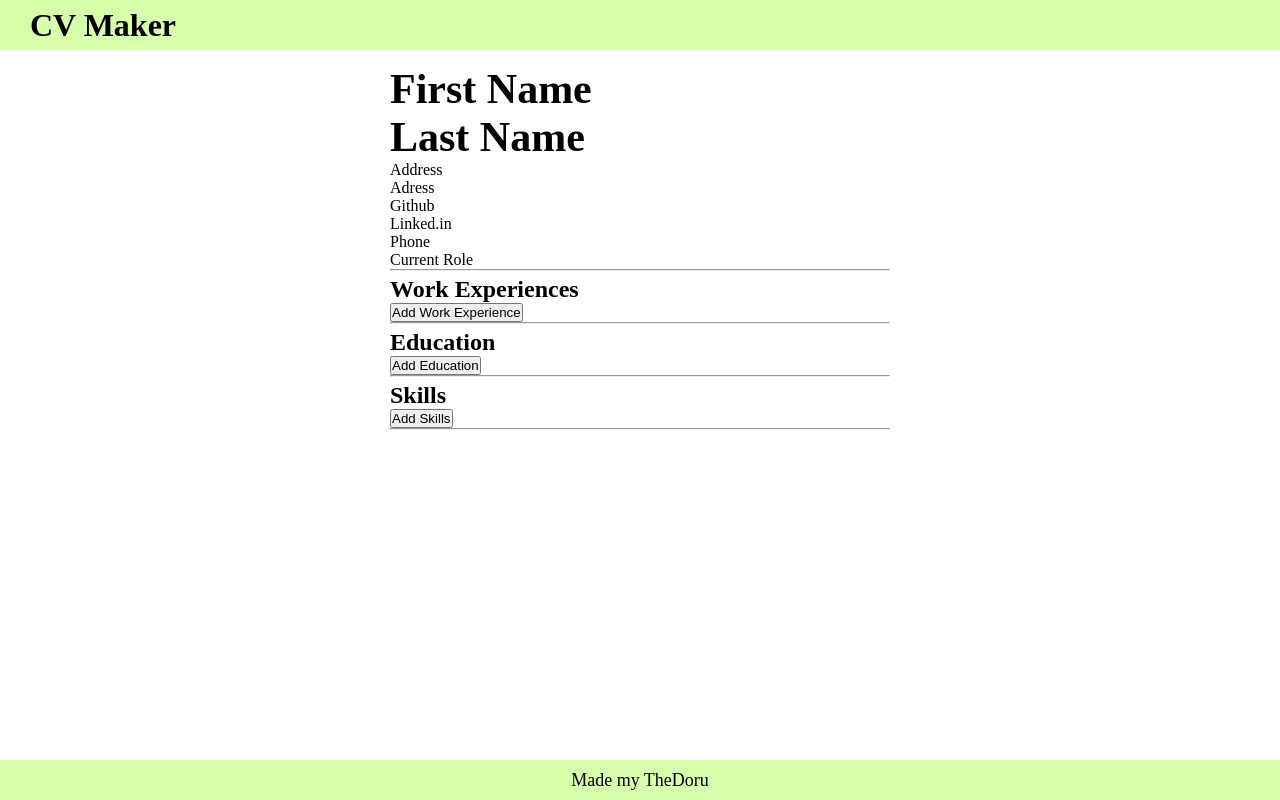
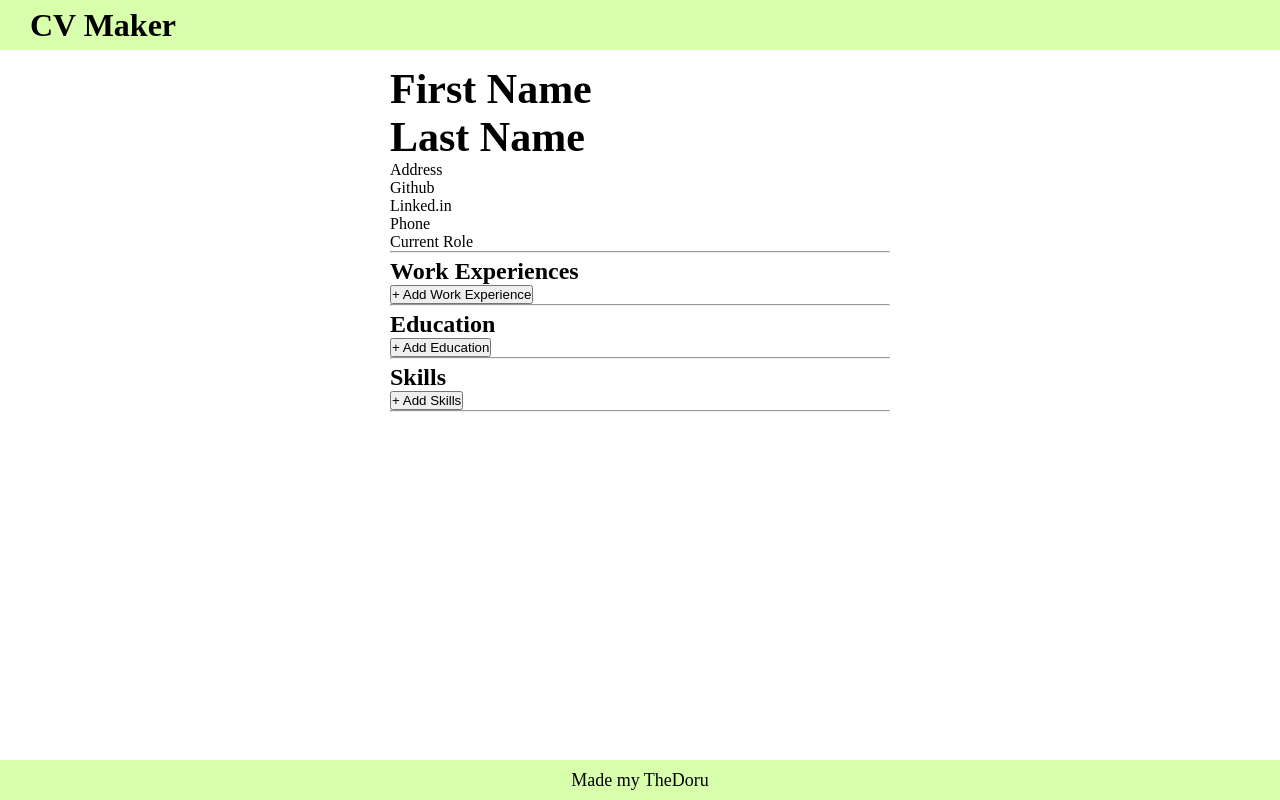
Before and after one commit to TheDoru292/cv-maker, a React (Create React App) app: page / in a window 1280 px wide. Built offline with nearby package versions, Linux system fonts and the light colour scheme.

Commit message:
<hr> fix

```diff
--- a/src/components/Content.js
+++ b/src/components/Content.js
@@ -13,34 +13,33 @@ class Content extends React.Component {
             </div>
             <div className="cv-header-meta">
               <p>Address</p>
-              <p>Adress</p>
               <p>Github</p>
               <p>Linked.in</p>
               <p>Phone</p>
             </div>
             <div className="cv-header-role">
-              <p>Current Role</p>
+              <p className="cv-header-role-text">Current Role</p>
             </div>
-            <hr></hr>
           </div>
+          <hr></hr>
 
           <div className="cv-work">
             <h2 className="cv-title">Work Experiences</h2>
-            <button>Add Work Experience</button>
-            <hr></hr>
+            <button className="work-button">+ Add Work Experience</button>
           </div>
+          <hr></hr>
 
           <div className="cv-education">
             <h2 className="cv-title">Education</h2>
-            <button>Add Education</button>
-            <hr></hr>
+            <button className="education-button">+ Add Education</button>
           </div>
+          <hr></hr>
 
           <div className="cv-skills">
             <h2 className="cv-title">Skills</h2>
-            <button>Add Skills</button>
-            <hr></hr>
+            <button className="skills-button">+ Add Skills</button>
           </div>
+          <hr></hr>
         </div>
       </div>
     );
```
